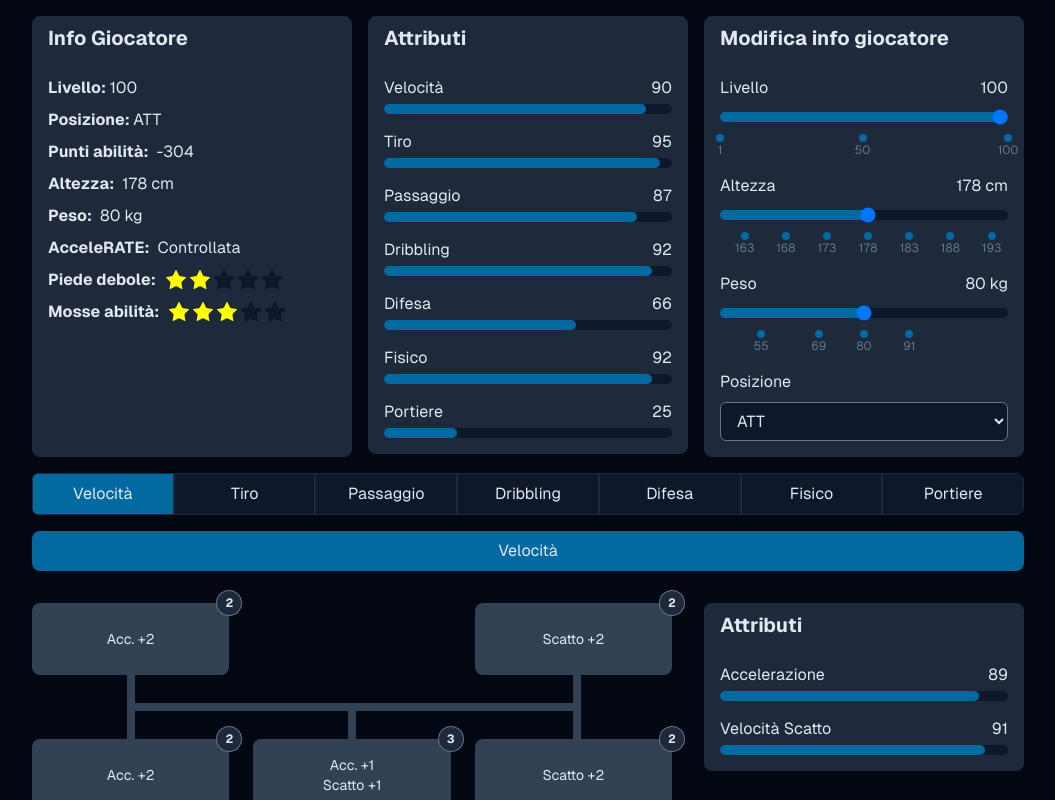
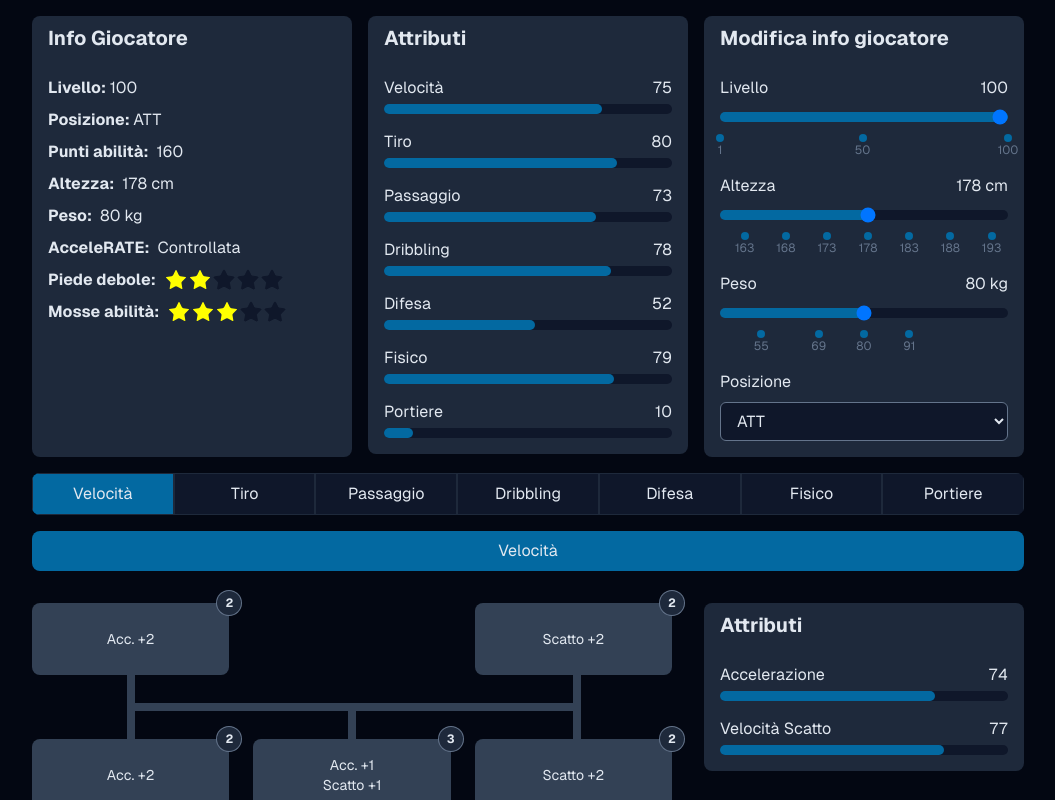
Before and after one commit to djovannih/clubs, a Next.js app: page / in a window 1280 px wide. Shown: the top 800 px of the page, without its empty margins (112-1167 px from the left). Built offline with nearby package versions, Linux system fonts and the light colour scheme.

Commit message:
Fix skill points calculation

```diff
--- a/src/atoms/player.ts
+++ b/src/atoms/player.ts
@@ -12,10 +12,13 @@ import type { Getter, PrimitiveAtom, Setter } from "jotai";
 import { type Atom, atom, type WritableAtom } from "jotai";
 import { atomWithStorage, createJSONStorage } from "jotai/utils";
 
-const getActiveNodes = (forests: Map<AttributeCategoryName, Forest>) =>
+const getActiveNodes = (
+  forests: Map<AttributeCategoryName, Forest>,
+  get: Getter,
+) =>
   [...forests.values()].flatMap((forest) =>
     [...forest.values()].flatMap((tree) =>
-      [...tree.values()].filter((node) => node.isActive),
+      [...tree.values()].filter((node) => get(node.isActive)),
     ),
   );
 
@@ -279,8 +282,9 @@ const getWeightModifiers = (weight: number): Map<AttributeName, number> => {
 
 const getNodesModifiers = (
   forests: Map<AttributeCategoryName, Forest>,
+  get: Getter,
 ): Map<AttributeName, number> =>
-  getActiveNodes(forests)
+  getActiveNodes(forests, get)
     .map((node) => node.modifiers)
     .reduce(
       (flatModifiers, modifiers) =>
@@ -295,7 +299,7 @@ const getNodesModifiers = (
       new Map<AttributeName, number>(),
     );
 
-export const getAttributesByPosition = (position: Position) => {
+const getAttributesByPosition = (position: Position) => {
   switch (position) {
     case "GK":
       return new Map<AttributeName, { value: number; maxValue: 5 | 99 }>([
@@ -730,7 +734,7 @@ const getAttribute = (
       const heightModifier = getHeightModifiers(height).get(attribute) || 0;
       const weightModifier = getWeightModifiers(weight).get(attribute) || 0;
       const nodesModifier =
-        getNodesModifiers(player.forests).get(attribute) || 0;
+        getNodesModifiers(player.forests, get).get(attribute) || 0;
       return Math.floor(
         baseValue + heightModifier + weightModifier + nodesModifier,
       );
@@ -908,7 +912,7 @@ const basePlayer: Player = {
     const player = get(playerAtom);
     const totalSkillPoints = skillPointsByLevel.get(get(player.level))!;
     const spentSkillPoints = sum(
-      getActiveNodes(player.forests),
+      getActiveNodes(player.forests, get),
       (node) => node.baseActivationCost,
     );
     return totalSkillPoints - spentSkillPoints;
```
